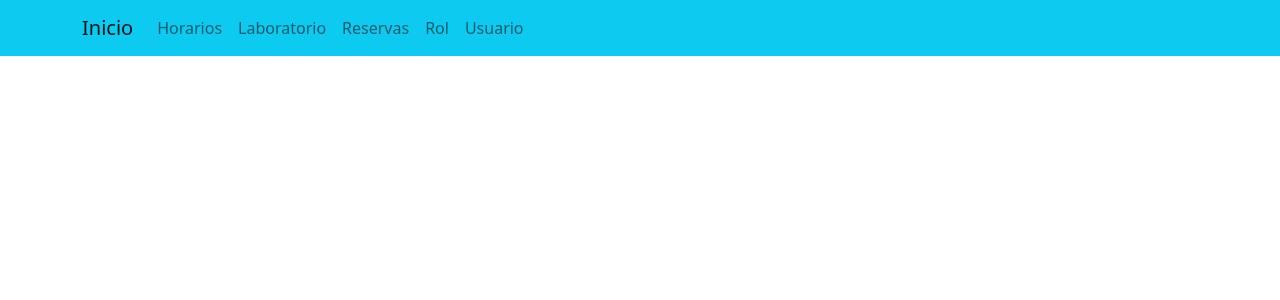
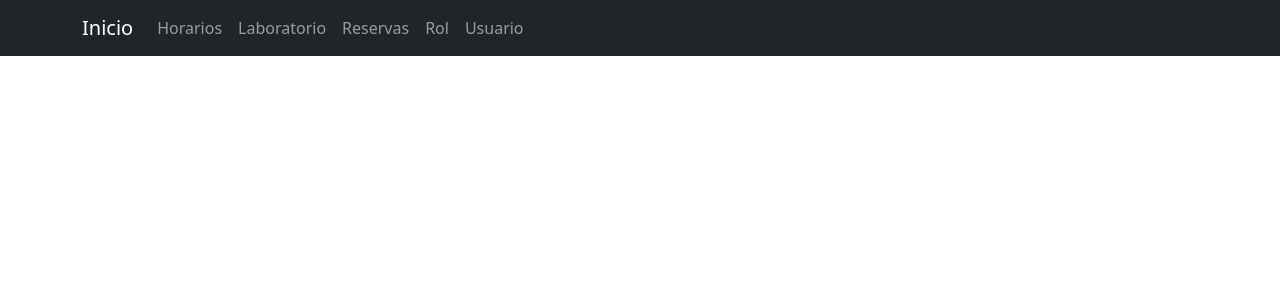
Before and after one commit to mariel2494/Proyecto-DAW1-React, a React (Vite) app in the folder Proyecto-React/: page /horarios in a window 1280 px wide. Shown: the top 300 px of the page. Built offline with nearby package versions, Linux system fonts and the light colour scheme.

Commit message:
Front end
visual

```diff
--- a/Proyecto-React/src/componentes/Horarios.jsx
+++ b/Proyecto-React/src/componentes/Horarios.jsx
@@ -10,9 +10,8 @@ export const Horarios = () => {
   return (
     <>
 
-<Container fluid>
-  <Row className="justify-content-md-center">
-    <Col className='col-sm-12 col-lg-6 '>
+
+            <div className="container" style={{ maxWidth: "550px", margin: "0 auto", padding: "20px" }}>
               <h3 className='text-center'>Horarios</h3>
               <Form >
                 <Form.Group className="mb-3 " controlId="formBasicEmail">
@@ -47,14 +46,9 @@ export const Horarios = () => {
 
               </div>
 
-    </Col>
-
-  </Row>
 
 
-</Container>
-
-
+    </div >
 
     </>
   )
--- a/Proyecto-React/src/componentes/Laboratorio.jsx
+++ b/Proyecto-React/src/componentes/Laboratorio.jsx
@@ -46,7 +46,8 @@ export const Laboratorio = () => {
 
   return (
     <>
-      <div className="container">
+
+      <div className="container" style={{ maxWidth: "550px", margin: "0 auto", padding: "20px" }}>
         <form>
           <h1 className="text-center">Crear Laboratorios</h1>
           <div className="form-group mb-3">
--- a/Proyecto-React/src/componentes/Menu.jsx
+++ b/Proyecto-React/src/componentes/Menu.jsx
@@ -1,27 +1,29 @@
-import { Link } from "react-router-dom";
+import React from 'react';
+import { Link } from 'react-router-dom';
+import Navbar from 'react-bootstrap/Navbar';
 import Container from 'react-bootstrap/Container';
 import Nav from 'react-bootstrap/Nav';
-import Navbar from 'react-bootstrap/Navbar';
-
 
 export const Menu = () => {
-  return (
-    <>
-<Navbar bg="info" data-bs-theme="dark" expand="lg" className="bg-body-tertiary mb-3">
+
+ return (
+    <Navbar bg="dark" variant="dark" expand="lg">
       <Container>
-        <Navbar.Brand href="inicio" as={Link} >Inicio</Navbar.Brand>
+        <Navbar.Brand as={Link} to="/">Inicio</Navbar.Brand>
         <Navbar.Toggle aria-controls="basic-navbar-nav" />
         <Navbar.Collapse id="basic-navbar-nav">
-          <Nav className="me-auto">
-            <Nav.Link as={Link} to="horarios">Horarios</Nav.Link>
-            <Nav.Link as={Link} to="laboratorio">Laboratorio</Nav.Link>
-            <Nav.Link as={Link} to="reservas">Reservas</Nav.Link>
-            <Nav.Link as={Link} to="rol">Rol</Nav.Link>
-            <Nav.Link as={Link} to="usuario">Usuario</Nav.Link>
+          <Nav className="ml-auto">
+            <Nav.Link as={Link} to="/horarios">Horarios</Nav.Link>
+            <Nav.Link as={Link} to="/laboratorio">Laboratorio</Nav.Link>
+            <Nav.Link as={Link} to="/reservas">Reservas</Nav.Link>
+            <Nav.Link as={Link} to="/rol">Rol</Nav.Link>
+            <Nav.Link as={Link} to="/usuario">Usuario</Nav.Link>
           </Nav>
         </Navbar.Collapse>
       </Container>
     </Navbar>
+  );
+}
 {/*
     <Link to='/'>Inicio</Link>
     <Link to='/horarios'>Horario</Link>
@@ -30,6 +32,3 @@ export const Menu = () => {
     <Link to='/rol'>Rol</Link>
     <Link to='/usuario'>Usuario</Link>
   */}
-    </>
-  )
-}
--- a/Proyecto-React/src/componentes/Reservas.jsx
+++ b/Proyecto-React/src/componentes/Reservas.jsx
@@ -115,13 +115,9 @@ export const Reservas = () => {
       };
 
     return (
-        <Container>
 
+                <div className="container" style={{ maxWidth: "550px", margin: "0 auto", padding: "20px" }}>
 
-            <Row className='justify-content-center'>
-
-
-                <Col md='10'>
                     <h1 className='text-center mb-4'>Reservas</h1>
                     <Form onSubmit={postReservas}>
                         <Form.Group controlId='formLab'>
@@ -164,9 +160,8 @@ export const Reservas = () => {
 
 
 
-                </Col>
-            </Row>
-        </Container>
+                </div>
+
 
 
     );
--- a/Proyecto-React/src/componentes/Rol.jsx
+++ b/Proyecto-React/src/componentes/Rol.jsx
@@ -10,9 +10,9 @@ import React from 'react'
 
 export const Rol = () => {
   return (
-    <><Container>
-  <Row className="justify-content-md-center">
-    <Col xs md='10'>
+    <>
+      <div className="container" style={{ maxWidth: "550px", margin: "0 auto", padding: "20px" }}>
+
         <h3 className='text-center'>Rol</h3>
         <Form >
           <Form.Group className="mb-3" controlId="formBasictext">
@@ -47,12 +47,10 @@ export const Rol = () => {
             </tr>
           </tbody>
         </Table>
-    </Col>
-
-  </Row>
 
 
-</Container>
+
+      </div>
 
 
 
--- a/Proyecto-React/src/componentes/Usuario.jsx
+++ b/Proyecto-React/src/componentes/Usuario.jsx
@@ -89,7 +89,7 @@ export const Usuario = () => {
 
   return (
     <>
-     <div className="container" style={{ maxWidth: "500px", margin: "0 auto", padding: "20px" }}>
+     <div className="container" style={{ maxWidth: "550px", margin: "0 auto", padding: "20px" }}>
         <h1 className="text-center">Crear Usuario</h1>
 
         <form onSubmit={postUsuario}>
```
Lines whose indentation alone changed are shown as unchanged.
